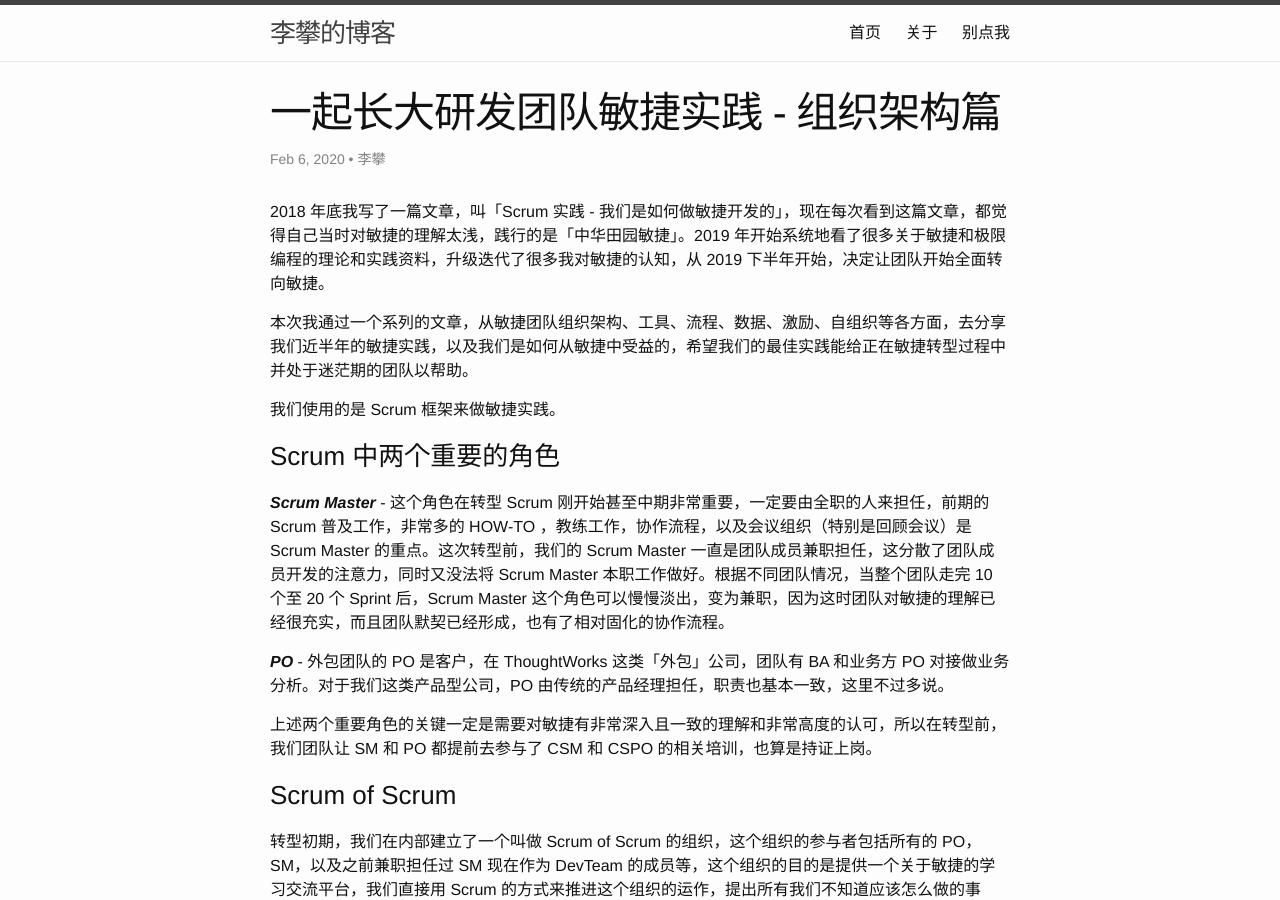
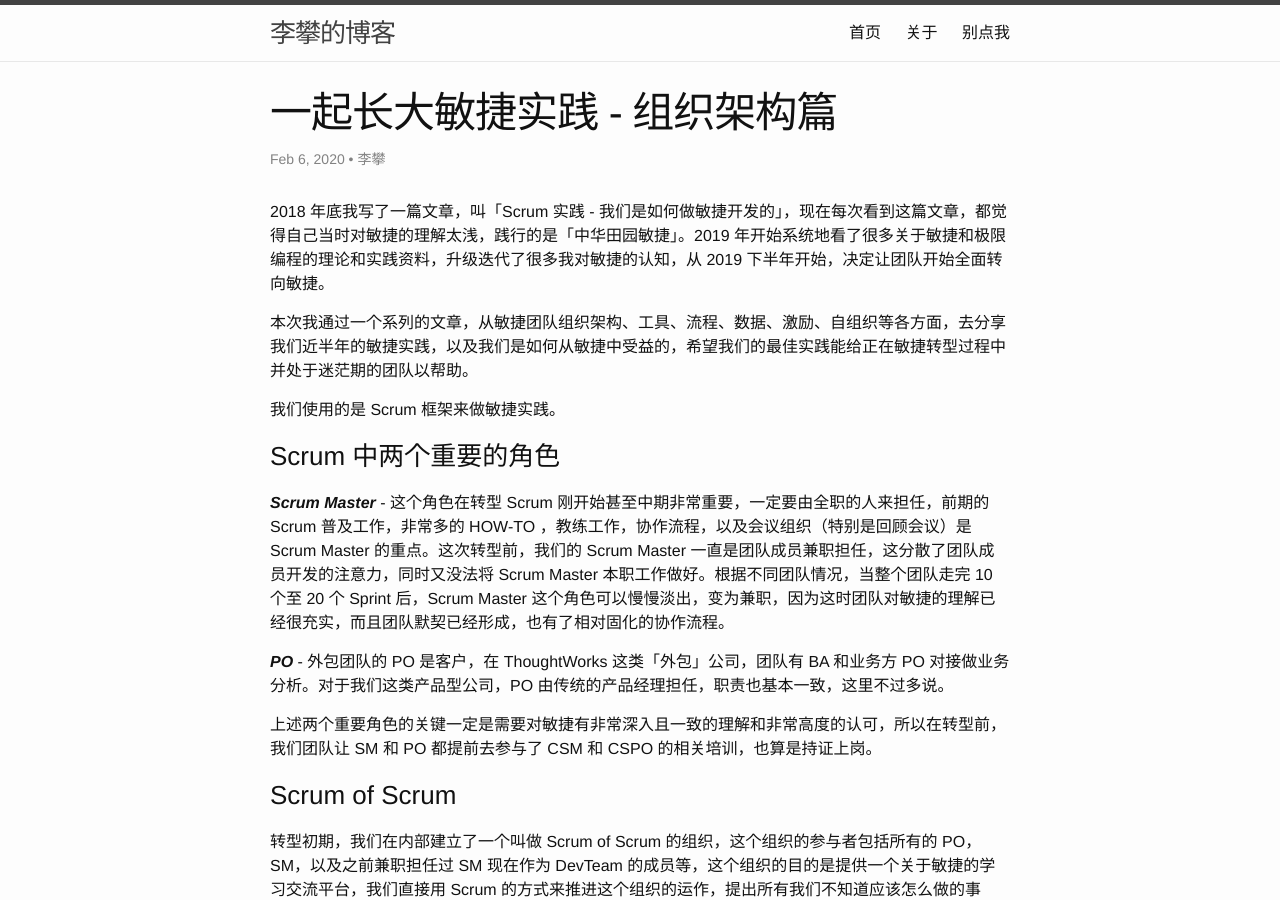
Before and after one commit to iamlipan/iamlipan.github.io, a Jekyll site: the page built from _posts/2020-02-06-kid17-agile-best-practice-organization.md, in a window 1280 px wide and 900 px high. Built offline with Jekyll 4.4.1, drawn with Linux system fonts in a browser that asks for light colours.

Commit message:
change post title

```diff
--- a/_posts/2020-02-06-kid17-agile-best-practice-organization.md
+++ b/_posts/2020-02-06-kid17-agile-best-practice-organization.md
@@ -1,5 +1,5 @@
 ---
-title: 一起长大研发团队敏捷实践 - 组织架构篇
+title: 一起长大敏捷实践 - 组织架构篇
 author: 李攀
 layout: post
 ---
```
